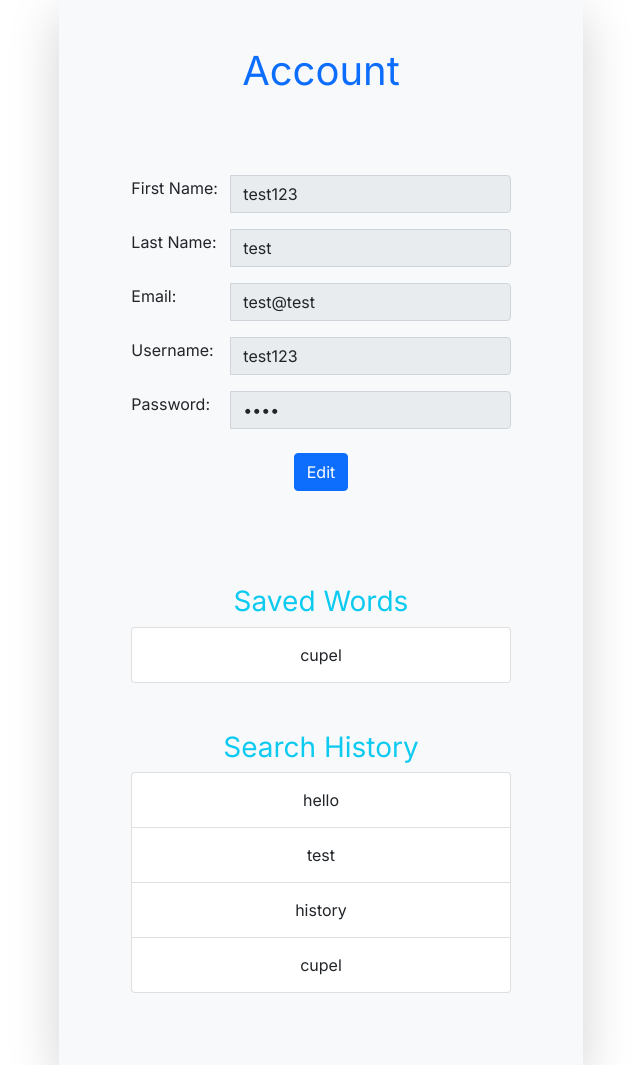
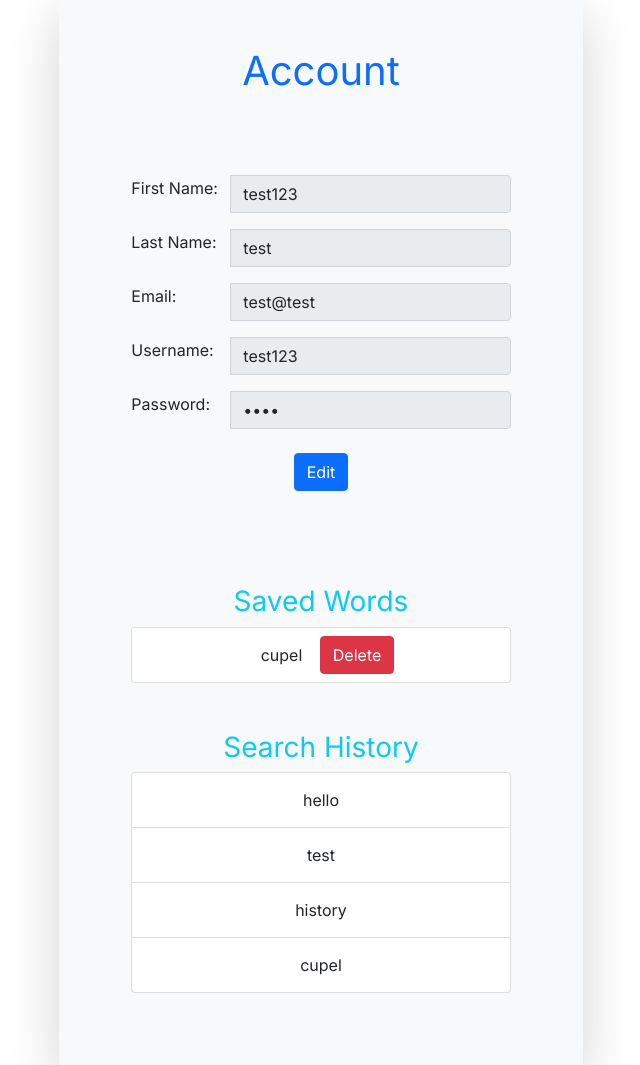
Before and after one commit to ParaskR/dictionary-flask-fork, a Flask app: page /account in a window 1280 px wide. Shown: the part 257-1322 px from the top of the page, without its empty margins (319-959 px from the left). Run offline with Flask 2, Linux system fonts and the light colour scheme; a user stored in the database is signed in; data comes from the database, SQL or seed files in the repository; both versions use the stored data as it was after the commit; some libraries are stand-ins or nearby versions.

Commit message:
delete saved word

```diff
--- a/dictionary_app/app.py
+++ b/dictionary_app/app.py
@@ -190,8 +190,7 @@ def save():
     # Save word for user
     if 'user_id' in session:
         word = request.form['word']
-        session_id = session['user_id']
-        query = "INSERT INTO SavedWord(Content, UserId) VALUES('{0}','{1}')".format(word, session_id)
+        query = "INSERT INTO SavedWord(Content, UserId) VALUES('{0}','{1}')".format(word, session['user_id'])
         db = Database()
         db.post_query(query)
         return redirect(url_for("account"))
@@ -206,6 +205,18 @@ def display_saved_word():
         user_text = request.form['word']
         if user_text != "":
             return word_definition(user_text)
+    return redirect(url_for("index"))
+
+
+@app.route('/delete_saved_word', methods=['POST'])
+def delete_saved_word():
+    # Remove a word from a user's saved words
+    if 'user_id' in session:
+        word = request.form['word']
+        query = "DELETE FROM SavedWord WHERE Content = '{0}' AND UserId = '{1}'".format(word, session['user_id'])
+        db = Database()
+        db.delete_query(query)
+        return redirect(url_for("account"))
     return redirect(url_for("index"))
 
 
--- a/dictionary_app/static/style.css
+++ b/dictionary_app/static/style.css
@@ -30,3 +30,7 @@ label {
     line-height: 26px;
     margin-bottom: 10px;
 }
+
+#formWord {
+    display: inline-block;
+}
--- a/dictionary_app/templates/account.html
+++ b/dictionary_app/templates/account.html
@@ -80,12 +80,23 @@
         <ul class="list-group">
             {% for word in saved_words %}
                 <li class="list-group-item">
+                    <!-- Show saved words -->
+                    <div class="text-center" id="formWord">
                         <form action="{{ url_for('display_saved_word') }}" method="POST">
                             <input hidden value="{{ word["Content"] }}" type="text" name="word" class="form-control"
                                    placeholder="{{ word["Content"] }}" required>
                             <button type="submit" class="btn"
                                     style="background-color: transparent">{{ word["Content"] }}</button>
                         </form>
+                    </div>
+                    <!-- Button to remove a word from saved -->
+                    <div class="text-right" id="formWord">
+                        <form action="{{ url_for('delete_saved_word') }}" method="POST">
+                            <input hidden value="{{ word["Content"] }}" type="text" name="word" class="form-control"
+                                   placeholder="{{ word["Content"] }}" required>
+                            <button type="submit" class="btn btn-danger">Delete</button>
+                        </form>
+                    </div>
                 </li>
             {% endfor %}
         </ul>
--- a/dictionary_app/util/sqlite.py
+++ b/dictionary_app/util/sqlite.py
@@ -19,8 +19,6 @@ class Database:
         self.conn.close()
         return last_id
 
-
-
     def selection_query(self, query):
         cur = self.conn.cursor()
         data = []
@@ -32,3 +30,12 @@ class Database:
         except Exception as e:
             print("ERROR: ", str(e))
         return data
+
+    def delete_query(self, query):
+        cur = self.conn.cursor()
+        try:
+            cur.execute(query)
+            self.conn.commit()
+            self.conn.close()
+        except Exception as e:
+            print("ERROR: ", str(e))
```
Also changed, not shown: dictionary_app/util/dictionary.db. Lines whose indentation alone changed are shown as unchanged.
